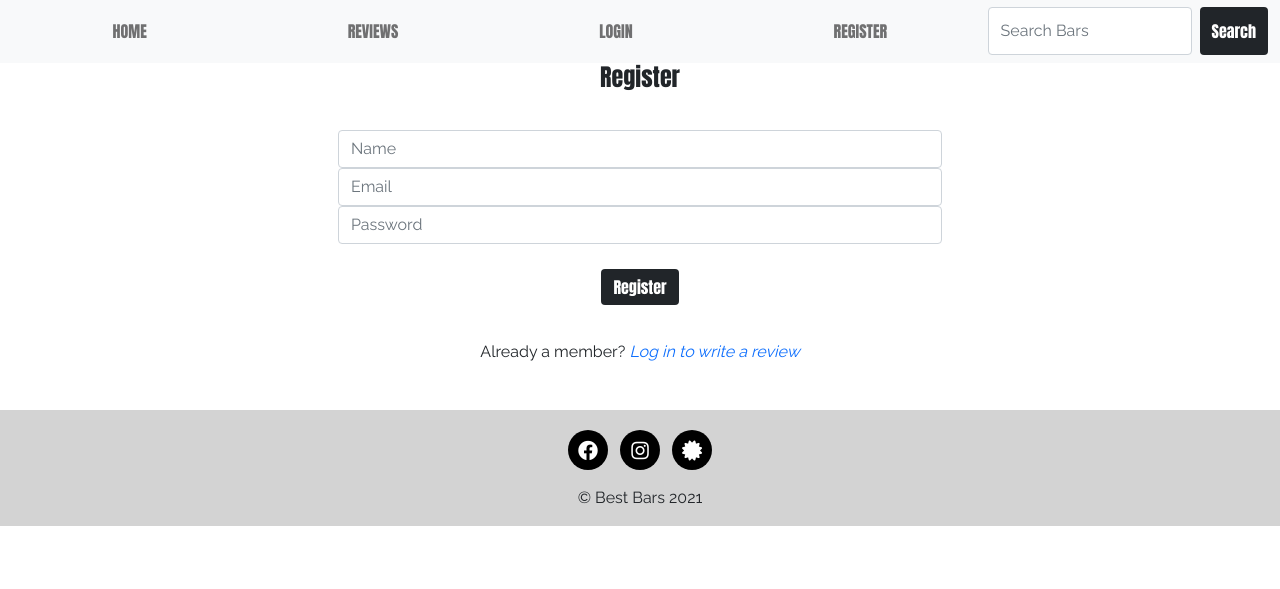
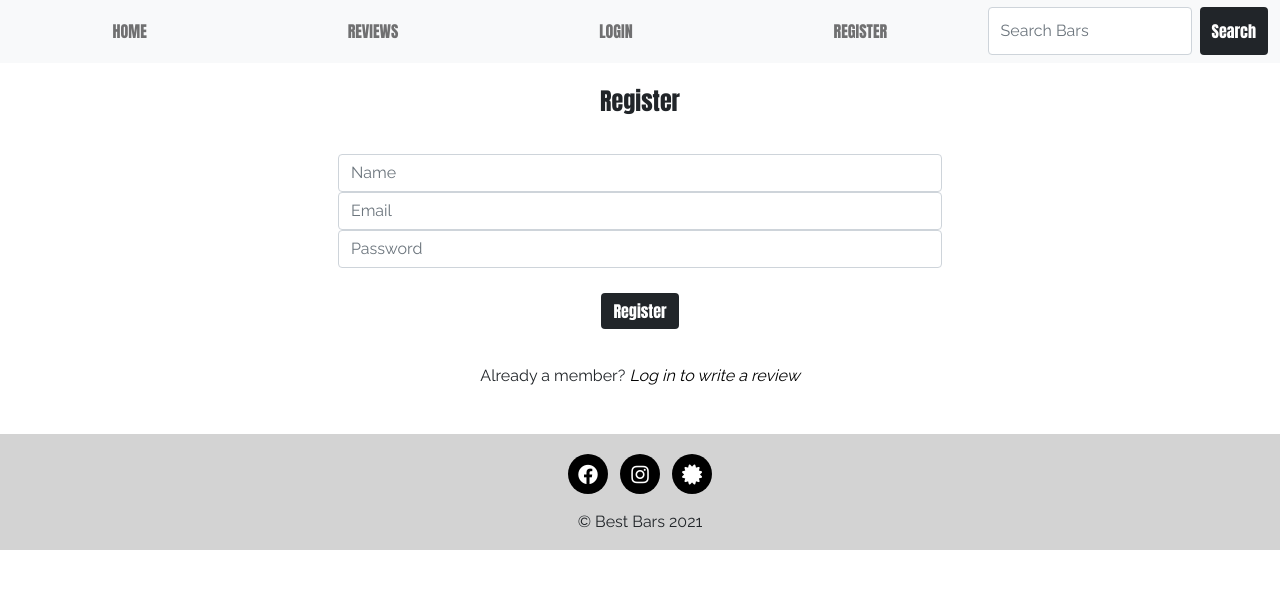
Before and after one commit to chardma3/Best-Bars-2021, a Flask app: page /register in a window 1280 px wide. Shown: the part 105-694 px from the top of the page. Run offline with Flask 2, Linux system fonts and the light colour scheme; some libraries are stand-ins or nearby versions.

Commit message:
added padding to page headers and changed color of a links

```diff
--- a/static/css/style.css
+++ b/static/css/style.css
@@ -65,6 +65,14 @@ a:hover {
 
 .card-reviews {
     padding: 5px;
+}
+
+img {
+width: 100%
+}
+
+.link-text {
+    color:black;
 }
 
 /* Form */
--- a/templates/login.html
+++ b/templates/login.html
@@ -1,7 +1,7 @@
 {% extends "base.html" %}
 {% block content %}
 
-<h4 class="text-center">Log In</h4>
+<h4 class="text-center mt-4">Log In</h4>
 
 <div class="form-container">
   <div class="row form-group">
@@ -23,7 +23,7 @@
    <div class="row">
       <div class="col">
           <p class="text-center">
-              Is it your first time? <a href="{{ url_for('register') }}" class="text-decoration-none fst-italic">Register here</a>
+              Is it your first time? <a href="{{ url_for('register') }}" class="text-decoration-none fst-italic link-text">Register here</a>
             </p>
           </div>
       </div>
--- a/templates/register.html
+++ b/templates/register.html
@@ -1,7 +1,7 @@
 {% extends "base.html" %}
 {% block content %}
 
-<h4 class="text-center">Register</h4>
+<h4 class="text-center mt-4">Register</h4>
 
 <div class="form-container">
   <div class="row form-group">
@@ -23,7 +23,7 @@
     <div class="row">
       <div class="col">
           <p class="text-center">
-              Already a member? <a href="{{ url_for('login') }}" class="text-decoration-none fst-italic">Log in to write a review</a>
+              Already a member? <a href="{{ url_for('login') }}" class="text-decoration-none fst-italic link-text">Log in to write a review</a>
             </p>
           </div>
       </div>
--- a/templates/write_review.html
+++ b/templates/write_review.html
@@ -1,7 +1,7 @@
 {% extends "base.html" %}
 {% block content %}
 
-<h3 class="text-center">Write Review</h3>
+<h3 class="text-center mt-4">Write Review</h3>
 
   <section class="container-fluid form-container">
       <div class="form-group">
```
Also changed, not shown: templates/index.html (+6 -6 lines).
